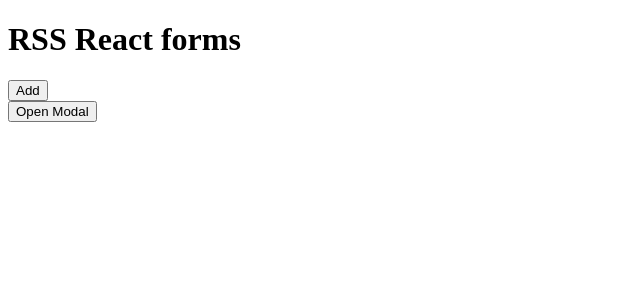
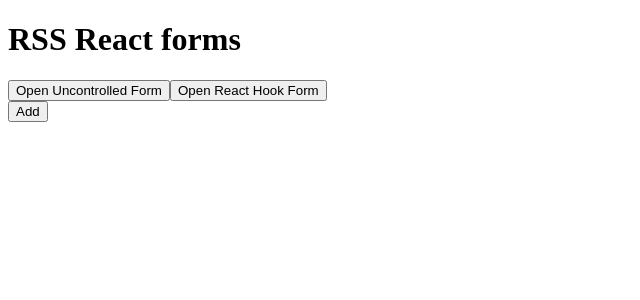
Before and after one commit to konfuzz/rss-react, a React (Vite) app: page / in a window 1280 px wide. Shown: the top 300 px of the page, without its empty margins (0-640 px from the left). Built offline with nearby package versions, Linux system fonts and the light colour scheme.

Commit message:
feat: implement react hook form form

```diff
--- a/src/components/Button/Button.tsx
+++ b/src/components/Button/Button.tsx
@@ -1,3 +1,3 @@
-export default function Button({ onClick, children }: { onClick?: () => void, children?: React.ReactNode }) {
-  return <button onClick={onClick}>{children}</button>
+export default function Button({ onClick, formType, children }: { onClick?: (e: React.MouseEvent<HTMLButtonElement>) => void, formType: string, children?: React.ReactNode }) {
+  return <button onClick={onClick} data-form-type={formType}>{children}</button>
 }
--- /dev/null
+++ b/src/components/ReactHookForm/ReactHookForm.tsx
@@ -0,0 +1,46 @@
+import { useFormStore } from '../../store/useFormStore';
+import { useForm } from 'react-hook-form';
+import type { FormSubmission } from '../../types/types';
+
+export default function ReactHookForm({ onClose }: { onClose: () => void }) {
+  const { addSubmission } = useFormStore();
+
+  const { register, handleSubmit } = useForm<FormSubmission>();
+
+  const onSubmit = (data: FormSubmission) => {
+    addSubmission({...data, id: crypto.randomUUID()});
+    onClose();
+  };
+
+
+  return (
+    <form onSubmit={handleSubmit(onSubmit)}>
+      <h2>React Hook Form</h2>
+      <div className="field">
+        <label htmlFor="name">Name</label>
+        <input {...register("name")} type="text" id="name" name="name" />
+      </div>
+      <div className="field">
+        <label htmlFor="age">Age</label>
+        <input {...register("age")} type="number" id="age" name="age" />
+      </div>
+      <div className="field">
+        <label htmlFor="email">Email</label>
+        <input {...register("email")} type="email" id="email" name="email" />
+      </div>
+      <div className="field">
+        <label htmlFor="gender">Gender</label>
+        <select {...register("gender")} id="gender" name="gender">
+          <option>Select Gender</option>
+          <option value="Male">Male</option>
+          <option value="Female">Female</option>
+        </select>
+      </div>
+      <div className="field">
+        <label htmlFor="terms">Terms and Conditions</label>
+        <input {...register("terms")} type="checkbox" id="terms" name="terms" />
+      </div>
+      <button type="submit">Submit</button>
+    </form>
+  )
+}
--- a/src/components/UncontrolledForm/UncontrolledForm.tsx
+++ b/src/components/UncontrolledForm/UncontrolledForm.tsx
@@ -13,7 +13,7 @@ export default function UncontrolledForm({ onClose }: { onClose: () => void }) {
       age: Number(data.age),
       email: data.email as string,
       gender: data.gender as string,
-      terms: data.terms === "On" ? true : false,
+      terms: 'terms' in data ? data.terms === "On" : false,
       image: 'https://placehold.co/200x200/png',
       password: '123456',
       country: 'USA',
@@ -41,13 +41,14 @@ export default function UncontrolledForm({ onClose }: { onClose: () => void }) {
       <div className="field">
         <label htmlFor="gender">Gender</label>
         <select id="gender" name="gender">
+          <option>Select Gender</option>
           <option value="Male">Male</option>
           <option value="Female">Female</option>
         </select>
       </div>
       <div className="field">
-      <label htmlFor="terms">Terms and Conditions</label>
-      <input type="checkbox" id="terms" name="terms" />
+        <label htmlFor="terms">Terms and Conditions</label>
+        <input type="checkbox" id="terms" name="terms" />
       </div>
       <button type="submit">Submit</button>
     </form>
--- a/src/pages/Homepage.tsx
+++ b/src/pages/Homepage.tsx
@@ -1,23 +1,37 @@
-import { useRef } from 'react';
+import { useRef, useState } from 'react';
 
 import Modal from '../components/Modal/Modal';
 import Button from '../components/Button/Button';
 import SubmissionsList from '../components/SubmissionsList/SubmissionsList';
 import UncontrolledForm from '../components/UncontrolledForm/UncontrolledForm';
+import ReactHookForm from '../components/ReactHookForm/ReactHookForm';
 
 export default function Homepage() {
   const dialogRef = useRef<HTMLDialogElement | null>(null);
+  const [ formType, setFormType ] = useState<'Uncontrolled' | 'ReactHook'>('Uncontrolled');
+
+  const handleClick = (e: React.MouseEvent<HTMLButtonElement>) => {
+    setFormType(e.currentTarget.dataset.formType as 'Uncontrolled' | 'ReactHook');
+    dialogRef.current?.showModal()
+  };
+
+  const handleClose = () => {
+    dialogRef.current?.close();
+  };
 
   return (
     <main>
       <h1>RSS React forms</h1>
+      <Button onClick={(e) => handleClick(e)} formType="Uncontrolled">
+        Open Uncontrolled Form
+      </Button>
+      <Button onClick={(e) => handleClick(e)} formType="ReactHook">
+        Open React Hook Form
+      </Button>
       <SubmissionsList />
-      <Button onClick={() => dialogRef.current?.showModal()}>
-        Open Modal
-      </Button>
-      <Modal ref={dialogRef} onClose={() => dialogRef.current?.close()}>
+      <Modal ref={dialogRef} onClose={handleClose}>
         <div className="modal-container">
-          <UncontrolledForm onClose={() => dialogRef.current?.close()} />
+          {formType === 'Uncontrolled' ? <UncontrolledForm onClose={handleClose} /> : <ReactHookForm onClose={handleClose} />}
         </div>
       </Modal>
     </main>
```
